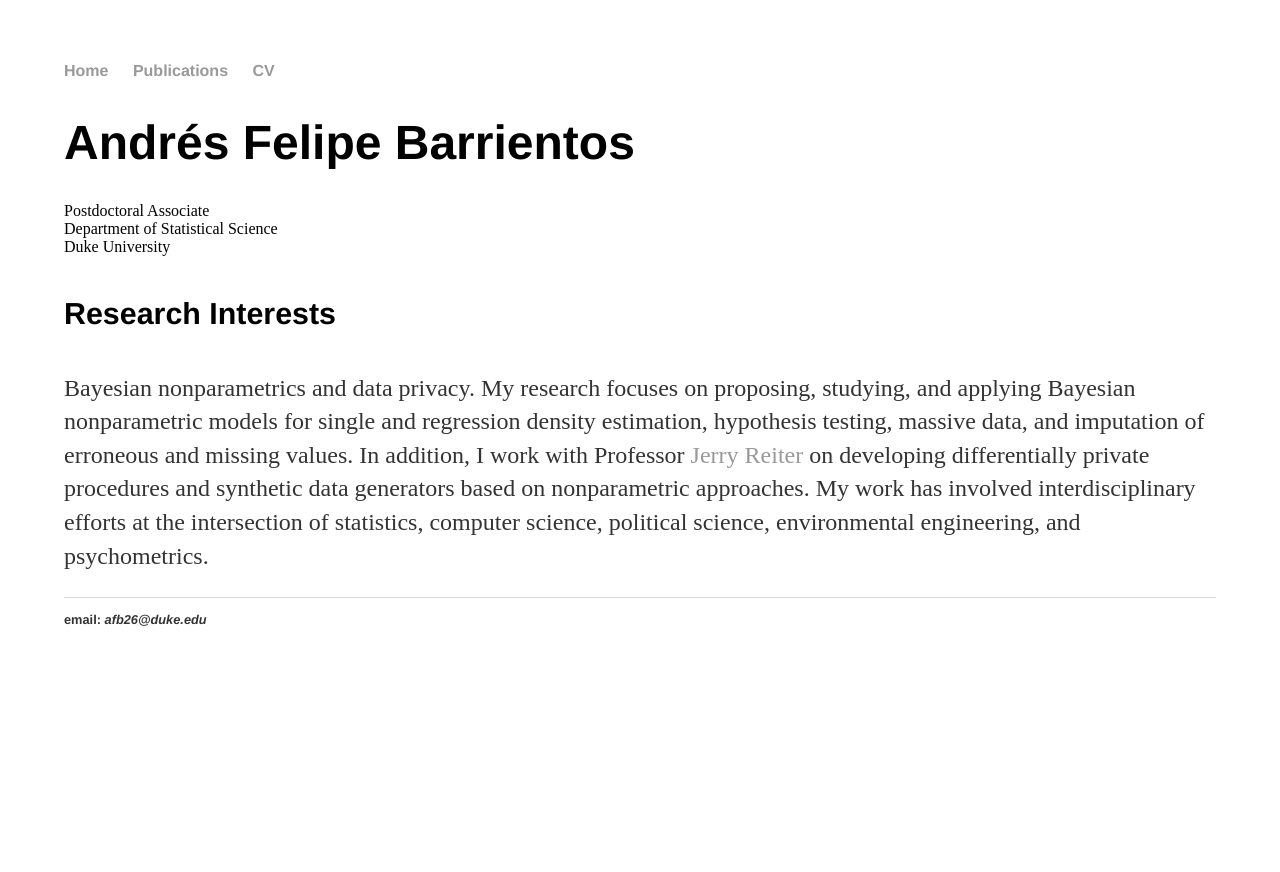
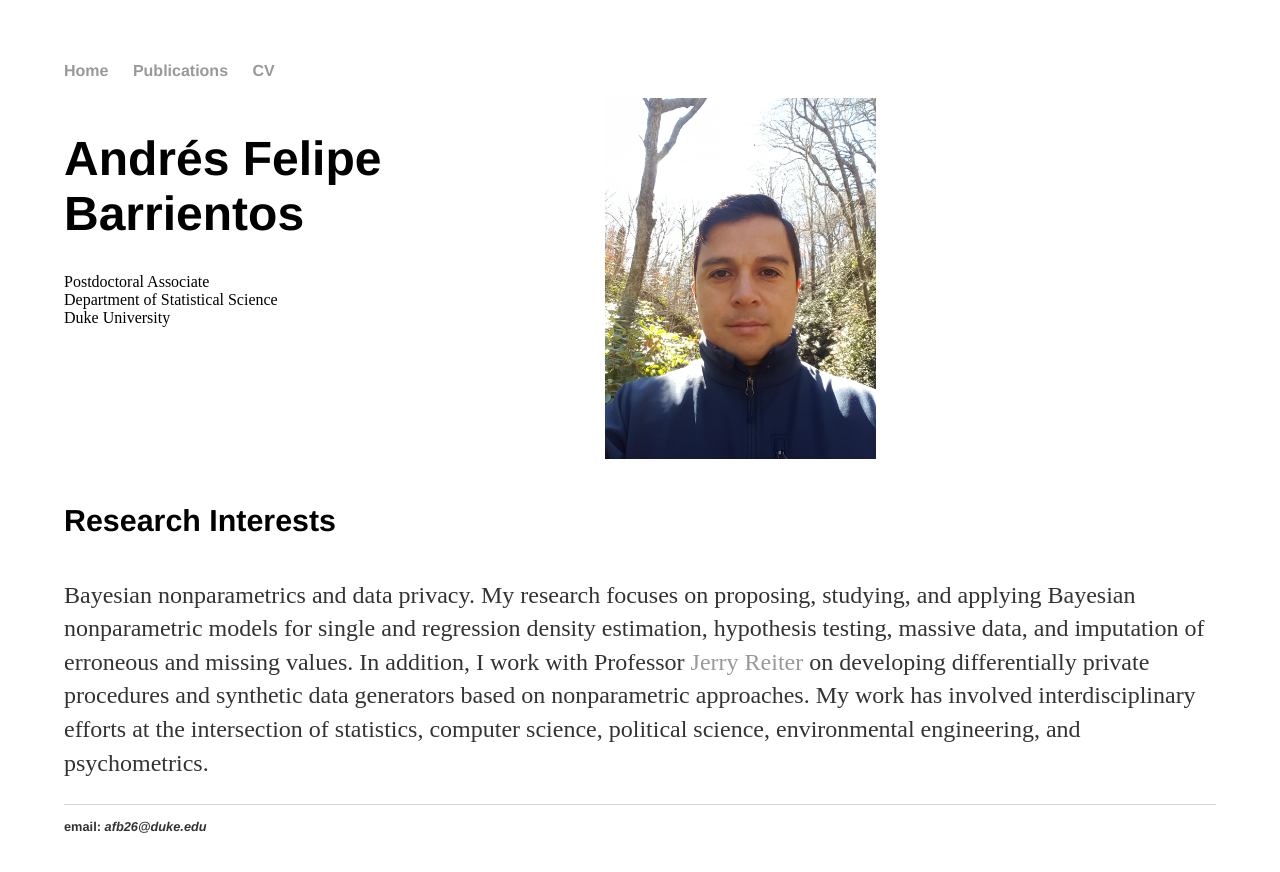
Before and after one commit to anfebar/anfebar.github.io, a Jekyll site: the page built from index.html, in a window 1280 px wide. Shown: the top 872 px of the page. Built offline with Jekyll 4.4.1, drawn with Linux system fonts in a browser that asks for light colours.

Commit message:
Update index.html

```diff
--- a/index.html
+++ b/index.html
@@ -3,11 +3,17 @@ layout: default
 title: Andres F. Barrientos
 ---
 
-		<div class="blurb">
-			<h1>Andrés Felipe Barrientos</h1>
+<div class="row">
+  <div class="column">
+<h1>Andrés Felipe Barrientos</h1>
 			Postdoctoral Associate <br>
 			Department of Statistical Science<br>
 			Duke University<br>
+  </div>
+  <div class="column">
+    <img src="Barrientos.jpg" alt="" style="width:50%">
+  </div>
+</div>
 
 			<h4>Research Interests</h4>
 			<p>Bayesian nonparametrics and data privacy. My research focuses on proposing,
```
